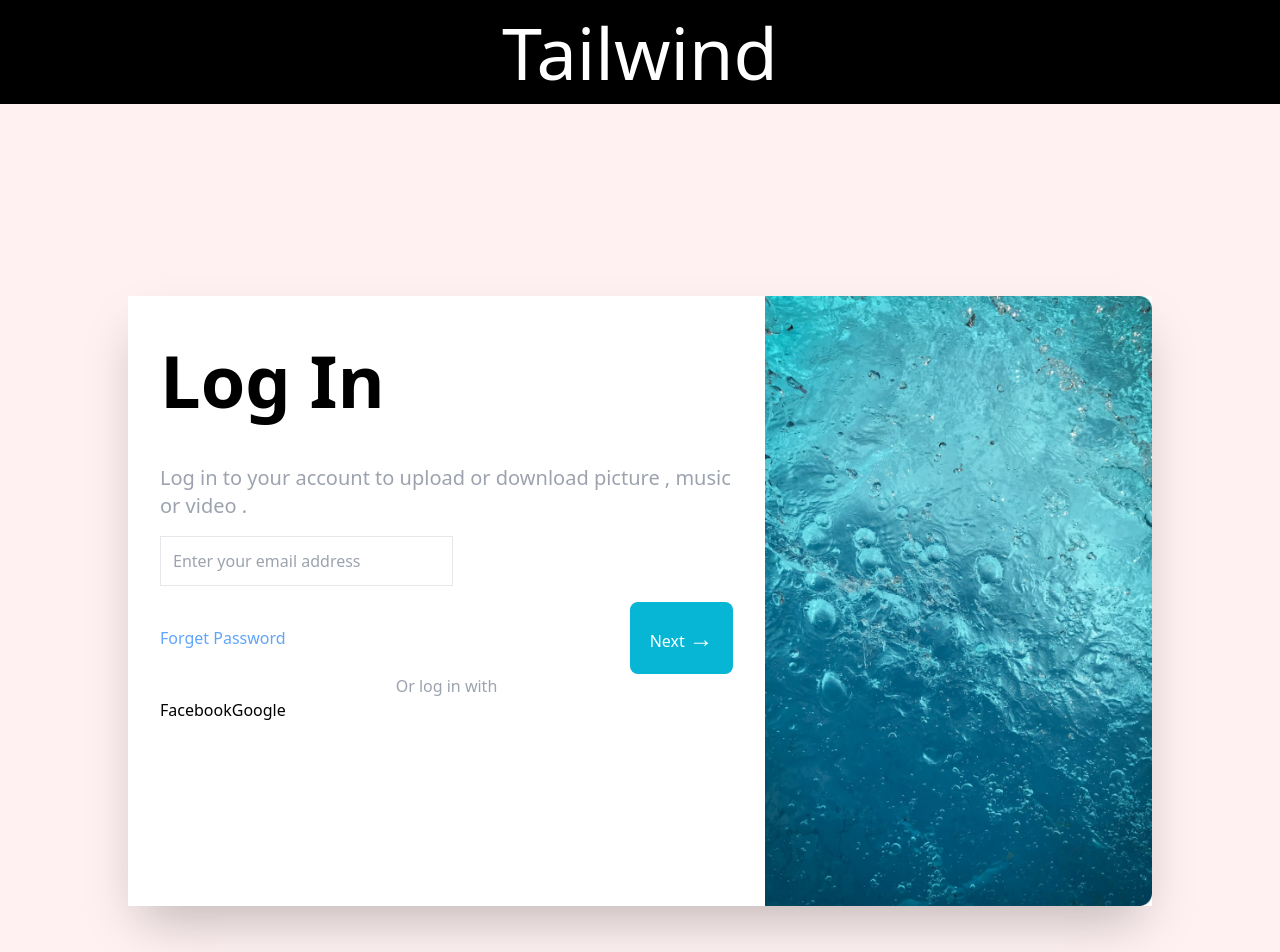
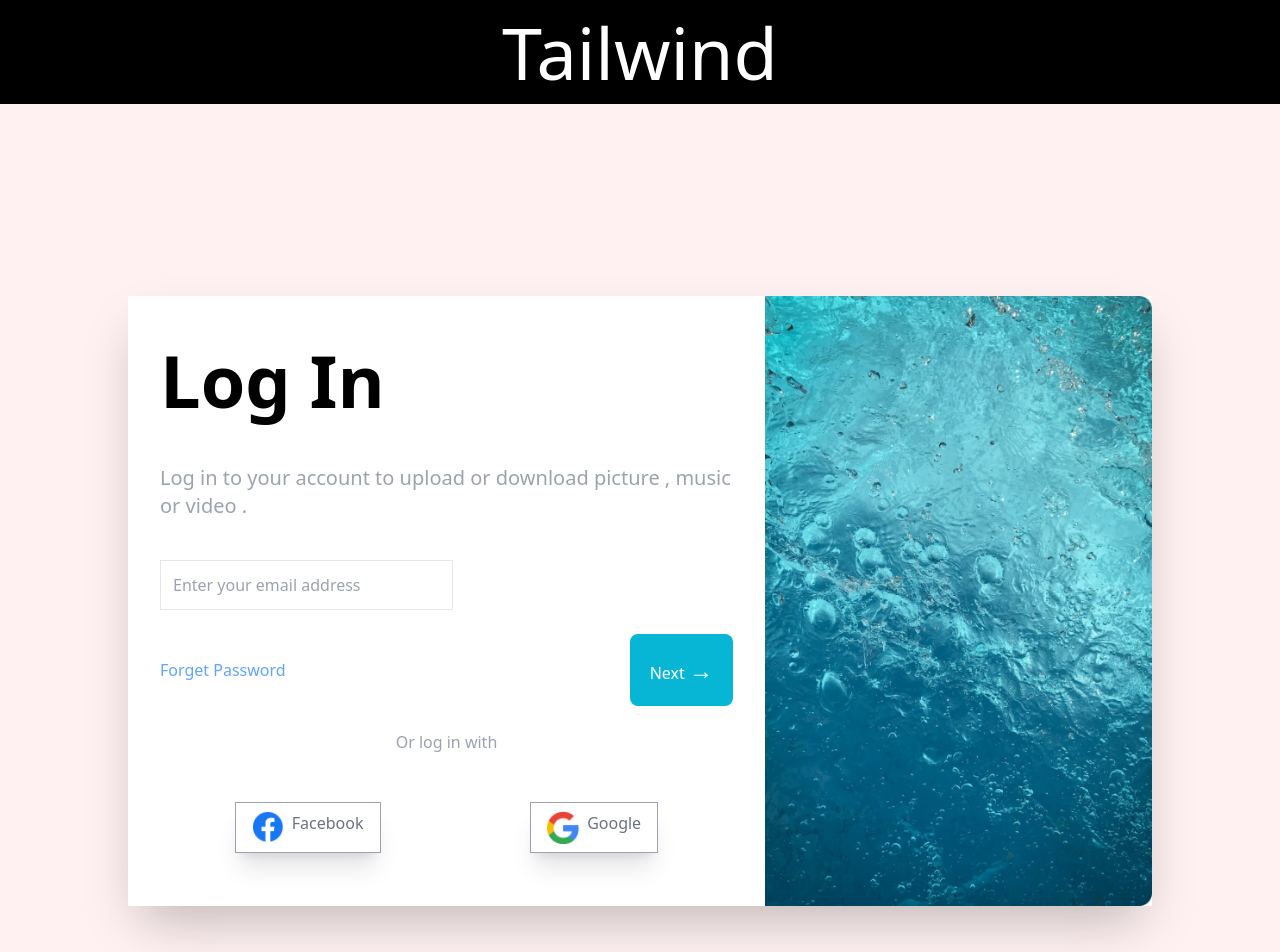
Before and after one commit to kunwarabhi7/tailwind, a Next.js app: page /login in a window 1280 px wide. Shown: the top 952 px of the page. Built offline with nearby package versions, Linux system fonts and the light colour scheme.

Commit message:
complete left side

```diff
--- a/pages/login.jsx
+++ b/pages/login.jsx
@@ -1,5 +1,7 @@
 import Image from 'next/image'
 import bgImage from '../public/image/image.jpg'
+import fb from '../public/image/facebook.png'
+import google from '../public/image/google.png'
 const login = () => {
   return (
     <div className='bg-rose-50 flex justify-center item-center min-h-screen '>
@@ -7,15 +9,21 @@ const login = () => {
 <div className='m-8'>
     <h1 className=' pt-4 mb-12 text-7xl font-bold'>Log In</h1>
     <p className='text-gray-400 text-xl mb-4'>Log in to your account to upload or download picture , music or video .</p>
-    <input type="text" className=' mb-4 border-gray-200 border p-3 pr-12' placeholder='Enter your email address' />
+    <input type="text" className=' my-6 border-gray-200 border p-3 pr-12' placeholder='Enter your email address' />
     <div className='flex justify-between'>
         <button className='text-blue-400'>Forget Password</button>
         <button className='text-white bg-cyan-500 rounded-lg p-5'>Next  <span className='font-bold text-2xl'>	&#8594; </span></button>
     </div>
-    <h1 className='text-center cursor-pointer text-gray-400 '>Or log in with</h1>
-    <div>
-        <button>Facebook</button>
-        <button>Google</button>
+    <h1 className='text-center cursor-pointer text-gray-400 my-6'>Or log in with</h1>
+    <div className='flex justify-around mt-12'>
+        <button className='border flex  border-gray-400 shadow-xl py-2 px-4'>
+            <Image src={fb} className='w-8' />
+            <h1 className='ml-2 text-gray-500'>Facebook</h1>
+            </button>
+            <button className='border flex  border-gray-400 shadow-xl py-2 px-4'>
+            <Image src={google} className='w-8' />
+            <h1 className='ml-2 text-gray-500'>Google</h1>
+            </button>
     </div>
 </div>
 <div className='w-[28rem] rounded-xl'>
```
